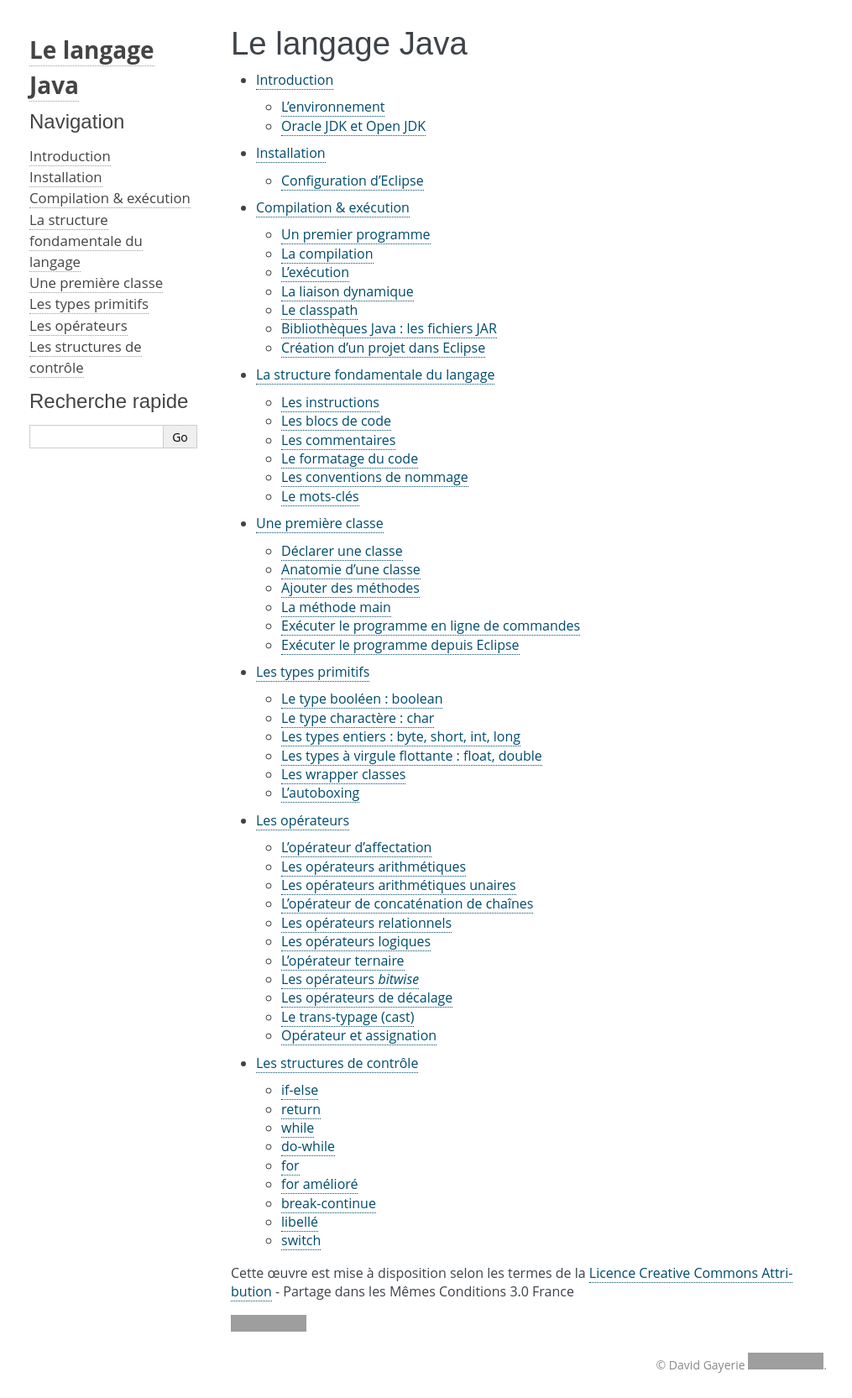
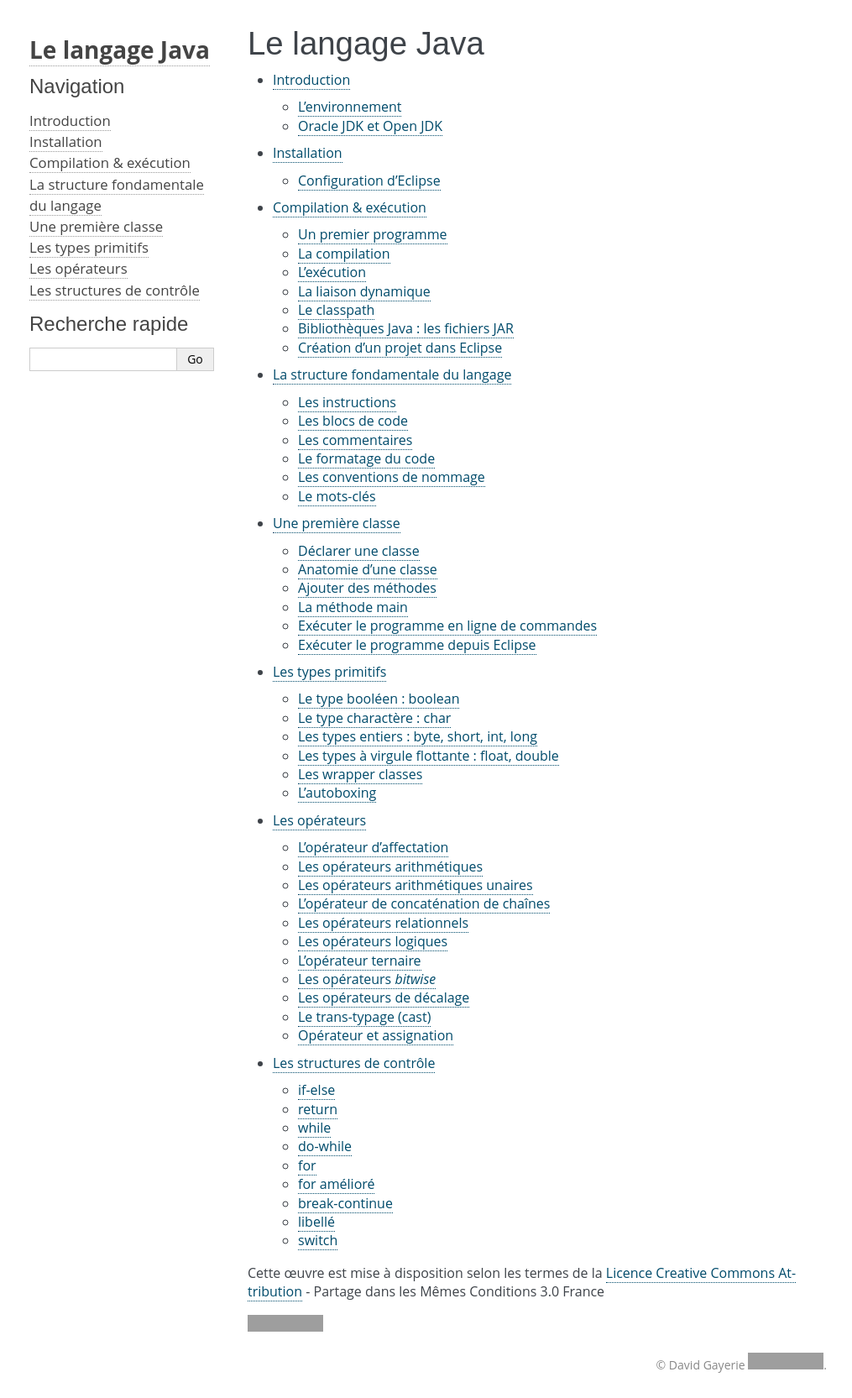
Before and after one commit to lanaflonPerso/cours-java-web, a Sphinx documentation site: the page built from source/index.rst, in a window 1280 px wide. Shown: the whole page at 84% size, without its empty margins (135-1150 px from the left). Built offline with Sphinx 7.4.7, drawn with Linux system fonts in a browser that asks for light colours; formulas are drawn with MathJax 3; grey boxes are pictures that could not be loaded.

Commit message:
barre de menu plus large

```diff
--- a/source/conf.py
+++ b/source/conf.py
@@ -97,6 +97,7 @@
     'show_powered_by': False,
     'fixed_sidebar': False,
     'page_width': '75%',
+    'sidebar_width': '25%',
     'font_family': '"Open Sans", sans-serif',
     'font_size': '12pt',
     'head_font_family': '"Quicksand", sans-serif',
```
